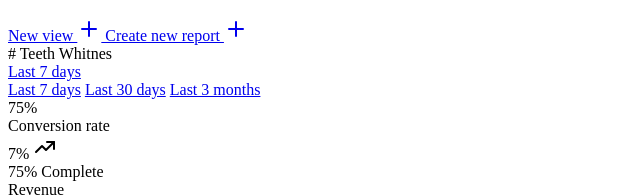
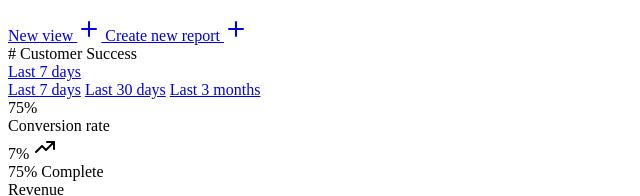
Before and after one commit to jeyj99/StallionDashboardBillions, a plain HTML site: page index.html in a window 1280 px wide. Shown: the part 2062-2258 px from the top of the page, 0-640 px from the left. Drawn offline with nearby package versions, Linux system fonts and the light colour scheme.

Commit message:
Update index.html

```diff
--- a/index.html
+++ b/index.html
@@ -1,15 +1,6 @@
 <!doctype html>
 <!--
-* Tabler - Premium and Open Source dashboard template with responsive and high quality UI.
-* @version 1.0.0-alpha.7
-* @link https://github.com/tabler/tabler
-* Copyright 2018-2019 The Tabler Authors
-* Copyright 2018-2019 codecalm.net Paweł Kuna
-* Licensed under MIT (https://tabler.io/license)
--->
-<html lang="en">
-
-<!-- Mirrored from preview-dev.tabler.io/ by HTTrack Website Copier/3.x [XR&CO'2014], Tue, 18 Aug 2020 19:13:40 GMT -->
+<html lang="en"> , 18 Aug 2020 19:13:40 GMT -->
 <head>
     <meta charset="utf-8"/>
     <meta name="viewport" content="width=device-width, initial-scale=1, viewport-fit=cover"/>
@@ -52,7 +43,7 @@
             <span class="navbar-toggler-icon"></span>
           </button>
           <a href="https://preview-dev.tabler.io/." class="navbar-brand navbar-brand-autodark d-none-navbar-horizontal pr-0 pr-md-3">
-            <img src="https://preview-dev.tabler.io/static/logo.svg" alt="Tabler" class="navbar-brand-image">
+            <img src="https://preview-dev.tabler.io/staticlogo.png" alt="Tabler" class="navbar-brand-image">
           </a>
           <div class="navbar-nav flex-row order-md-last">
             <div class="nav-item dropdown d-none d-md-flex mr-3">
@@ -576,7 +567,7 @@
               <div class="card">
                 <div class="card-body">
                   <div class="d-flex align-items-center">
-                    <div class="subheader"># Teeth Whitnes</div>
+                    <div class="subheader"># Customer Success</div>
                     <div class="ml-auto lh-1">
                       <div class="dropdown">
                         <a class="dropdown-toggle text-muted" href="#" data-toggle="dropdown" aria-haspopup="true" aria-expanded="false">
```
